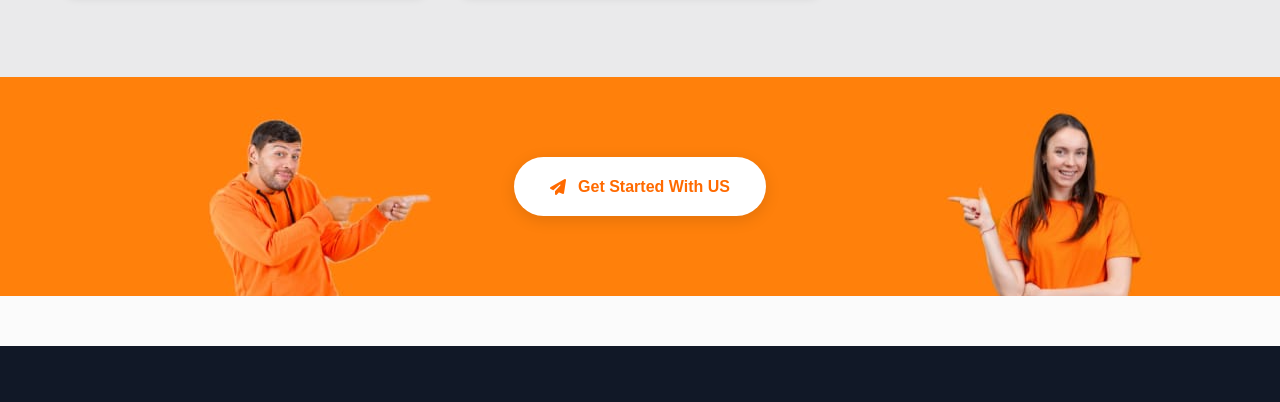
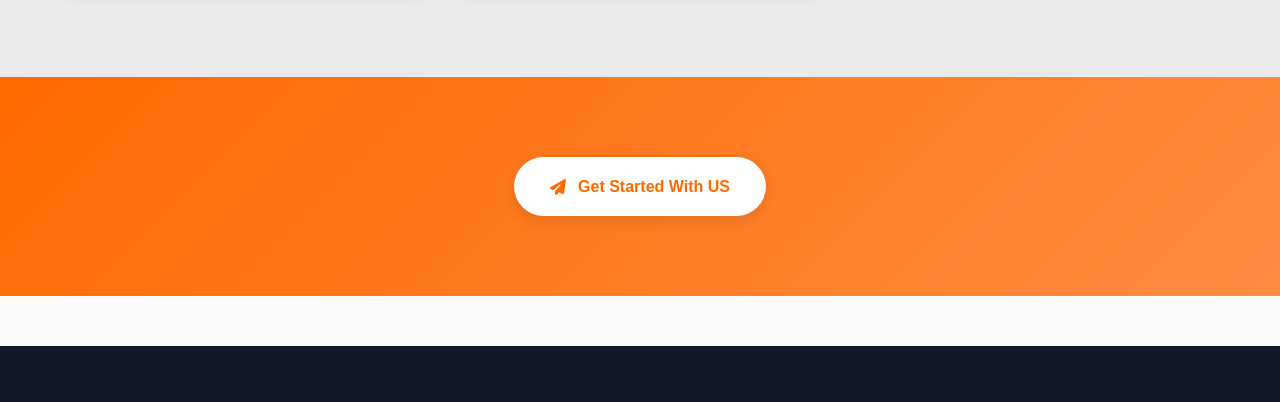
Before and after one commit to dograpebgroups/dogra-peb-groups, a plain HTML site: page projects/index.html in a window 1280 px wide. Shown: the part 3193-3595 px from the top of the page. Drawn offline with Linux system fonts and the light colour scheme.

Commit message:
""changes""

```diff
--- a/assets/css/style.css
+++ b/assets/css/style.css
@@ -883,6 +883,11 @@ span.separator-mb {
 }
 
 /* cta */
+section#cta {
+    background: var(--gradient-accent);
+    margin-bottom: 50px;
+}
+
 .btn.btn-get-started {
     background: #fff;
     color: var(--color-accent);
--- a/projects/index.html
+++ b/projects/index.html
@@ -233,7 +233,7 @@
                         </div>
 
                         <div style="display: none;">
-                            <input type="hidden" name="c-name" value="Sohan Tyagi, Pardeep Tyagi, Joginder" class="c-name">
+                            <input type="hidden" name="c-name" value="Sohan Tyagi, Pardeep Tyagi" class="c-name">
                             <input type="hidden" name="c-role" value="Industrial Heads" class="c-role">
                             <input type="hidden" name="c-testimonial"
                                 value="The prefabricated building was delivered with excellent quality and precision. The structure was installed quickly, meets our operational needs perfectly, and reflects strong workmanship and planning."
@@ -473,7 +473,7 @@
         </div>
     </section>
 
-    <section id="cta" class="section" style="background: url(../assets/imgs/banners/get-started.jpeg); margin-bottom: 50px;">
+    <section id="cta" class="section">
         <div class="container">
             <!-- CTA Button -->
             <div style="text-align: center;">
```
Also changed, not shown: about-us/index.html (+1 -1 lines), gallery/index.html (+1 -1 lines), services/index.html (+1 -1 lines).
